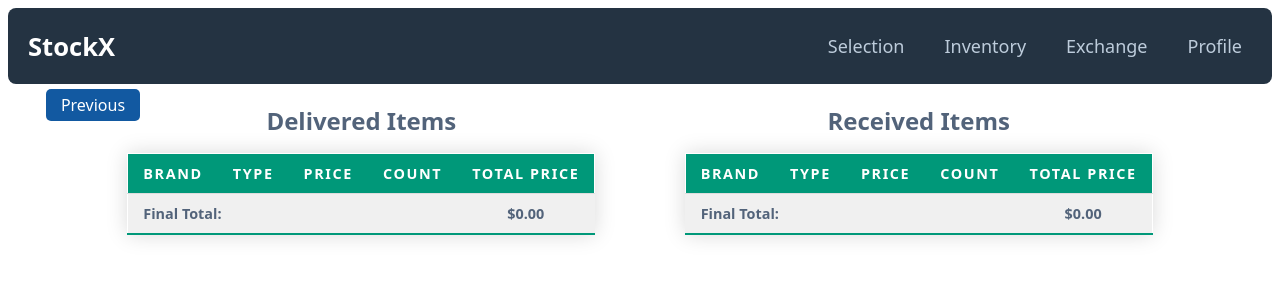
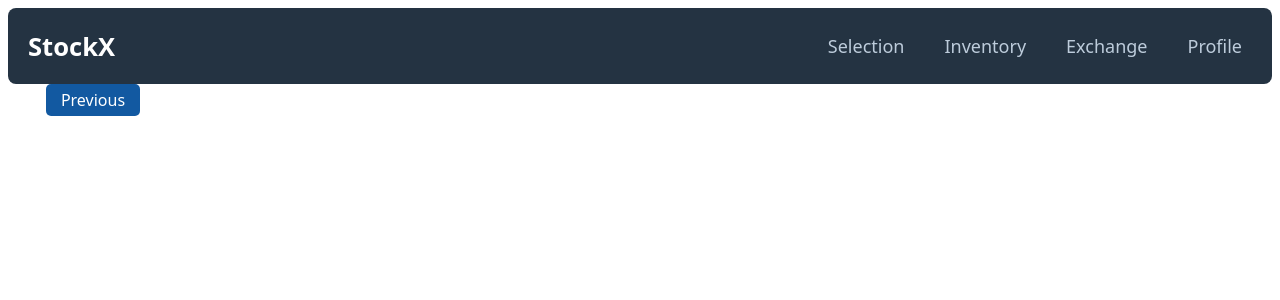
Before and after one commit to shahriar-sakib-khan/StockX-0, a React (Vite) app: page /receipts in a window 1280 px wide. Shown: the top 300 px of the page. Built offline with nearby package versions, Linux system fonts and the light colour scheme.

Commit message:
Add functionality to 0nly show receipt table if at least one item has been added to the table

```diff
--- a/src/components/Receipts/Receipts.jsx
+++ b/src/components/Receipts/Receipts.jsx
@@ -45,6 +45,7 @@
 
   return (
     <div className={styles.receiptContainer}>
+      { Object.keys(deliveredItems).length > 0 &&
       <div className={styles.delivered}>
         <h2>Delivered Items</h2>
         <table className={styles.tableContainer}>
@@ -60,7 +61,8 @@
           <tbody>{renderTableRows(deliveredItems)}</tbody>
         </table>
       </div>
-
+      }
+      { Object.keys(receivedItems).length > 0 &&
       <div className={styles.received}>
         <h2>Received Items</h2>
         <table className={styles.tableContainer}>
@@ -76,6 +78,7 @@
           <tbody>{renderTableRows(receivedItems)}</tbody>
         </table>
       </div>
+      }
 
       <button className={styles.backBtn} onClick={() => navigate(-1)}>Previous</button>
     </div>
```
